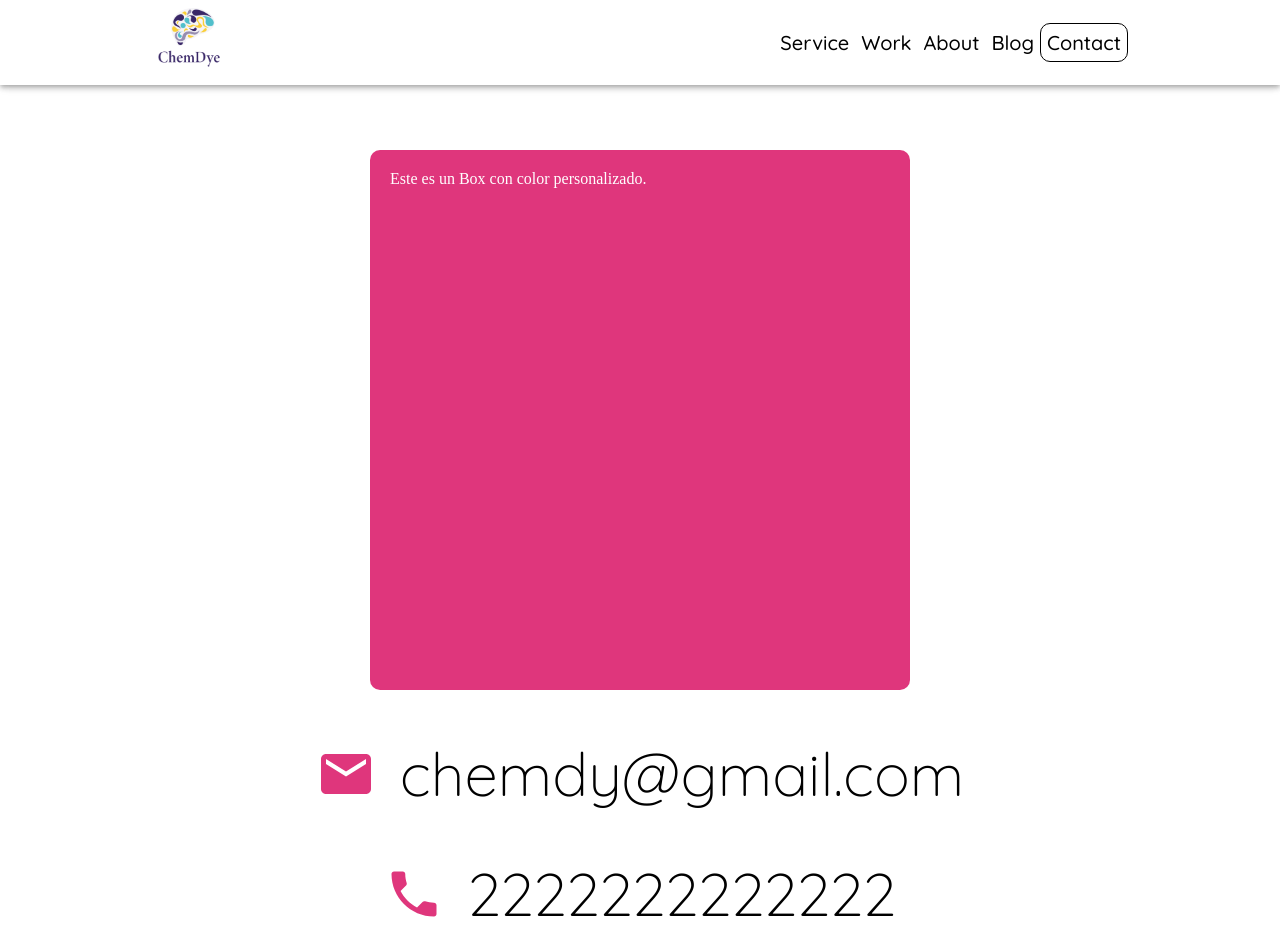
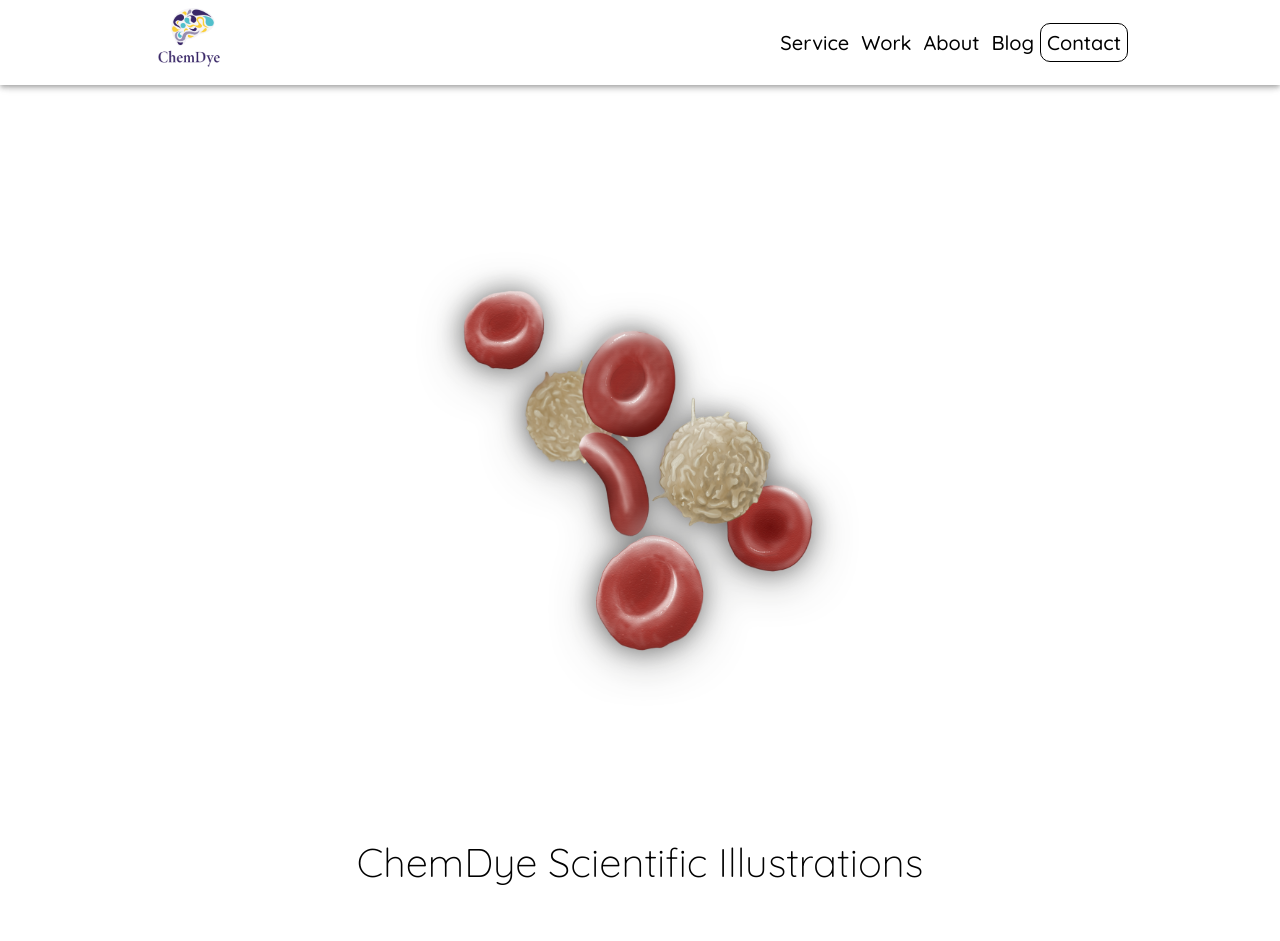
Before and after one commit to Anieto86/chem-dye-2023, a React (Vite) app: page /Contact in a window 1280 px wide. Shown: the top 941 px of the page. Built offline with nearby package versions, Linux system fonts and the light colour scheme.

Commit message:
update second review

```diff
--- a/src/components/About.jsx
+++ b/src/components/About.jsx
@@ -1,4 +1,4 @@
-import { Grid, Typography } from '@mui/material';
+import { Divider, Grid, Typography } from '@mui/material';
 import { ContactBtn } from './common/ContactBtn';
 import aboutImg from '../assets/img/MyPicProfile_V2.png';
 import { Link } from 'react-router-dom';
@@ -26,15 +26,8 @@ export const About = () => {
           >
             communicator
           </Typography>
-          <Grid item xs={9.5}>
-            <Link
-              target="_blank"
-              to={`https://us21.list-manage.com/contact-form?u=d18dcd67615ab44686e887477&form_id=614480122771aa21de77d4b637966f22`}
-            >
-              <ContactBtn title="Connect with us" />
-            </Link>
-          </Grid>
         </Grid>
+
         <Grid item xs={4}>
           <img
             src={aboutImg}
@@ -51,7 +44,44 @@ export const About = () => {
         alignItems="center"
         sx={{ mb: 30 }}
       >
+        <Grid item xs={8}>
+          <Typography
+            variant="body1"
+            fontWeight={600}
+            sx={{ fontSize: 40, textAlign: 'center' }}
+          >
+            Welcome to
+            <span style={{ color: '#DF367C' }}>
+              {' '}
+              ChemDye Scientific Illustrations,{' '}
+            </span>
+            a studio dedicated to{' '}
+            <span style={{ color: '#DF367C' }}>
+              {' '}
+              visual science communication,{' '}
+            </span>
+            where art and science merge seamlessly.
+          </Typography>
+        </Grid>
         <Grid item xs={10}>
+          <Divider
+            sx={{
+              my: 9,
+              backgroundColor: '#ff6f80',
+            }}
+          />
+        </Grid>
+
+        <Grid item xs={10}>
+          <Divider
+            sx={{
+              my: 9,
+              backgroundColor: '#ff6f80',
+            }}
+          />
+        </Grid>
+
+        {/* <Grid item xs={10}>
           <Typography sx={{ fontSize: 30 }}>
             Welcome to ChemDye Scientific Illustrations, a studio dedicated to
             visual science communication, where art and science merge
@@ -87,6 +117,14 @@ export const About = () => {
             is communicated. Together, we can bring science to life through
             captivating visuals that ignite curiosity, spark
           </Typography>
+        </Grid> */}
+        <Grid item xs={9.5}>
+          <Link
+            target="_blank"
+            to={`https://us21.list-manage.com/contact-form?u=d18dcd67615ab44686e887477&form_id=614480122771aa21de77d4b637966f22`}
+          >
+            <ContactBtn title="Connect with us" />
+          </Link>
         </Grid>
       </Grid>
     </>
--- a/src/components/Contact.jsx
+++ b/src/components/Contact.jsx
@@ -3,7 +3,8 @@ import EmailIcon from '@mui/icons-material/Email';
 import LocalPhoneIcon from '@mui/icons-material/LocalPhone';
 import { ContactBtn } from './common/ContactBtn';
 import { Link } from 'react-router-dom';
-import { Box } from '@mui/system';
+// import { Box } from '@mui/system';
+import contactImg from '../assets/img/Blood.png';
 
 // import { MailchimpFormContainer } from '../components/common/MailchimpFormContainer';
 // <MailchimpFormContainer />
@@ -14,45 +15,43 @@ const contactInfo = [
       <EmailIcon
         sx={{
           color: '#DF367C',
-          fontSize: 60,
+          fontSize: 40,
           display: 'flex',
           alignItems: 'center',
         }}
       />
     ),
-    text: 'chemdy@gmail.com',
+    text: 'si.chemdye@gmail.com',
   },
   {
     icon: (
       <LocalPhoneIcon
         sx={{
           color: '#DF367C',
-          fontSize: 60,
+          fontSize: 40,
           display: 'flex',
           alignItems: 'center',
         }}
       />
     ),
-    text: '2222222222222',
+    text: '+61 0466252387',
   },
 ];
 
 export const Contact = () => {
   return (
-    <Grid container justifyContent="center" alignItems="center" spacing={6}>
+    <Grid container justifyContent="center" spacing={6}>
+      <Grid item display="flex" justifyContent="center" xs={12}>
+        <img
+          src={contactImg}
+          alt="Image 1"
+          style={{ width: '50%', height: 'auto' }}
+        />
+      </Grid>
       <Grid item>
-        <Box
-          sx={{
-            backgroundColor: '#DF367C',
-            color: 'white',
-            padding: '20px',
-            borderRadius: '10px',
-            height: 500,
-            width: 500,
-          }}
-        >
-          Este es un Box con color personalizado.
-        </Box>
+        <Typography variant="h2" sx={{ fontSize: 40 }}>
+          ChemDye Scientific Illustrations
+        </Typography>
       </Grid>
       {contactInfo.map((contact) => (
         <Grid
@@ -66,7 +65,9 @@ export const Contact = () => {
         >
           <Grid item>{contact.icon}</Grid>
           <Grid item>
-            <Typography variant="h2">{contact.text}</Typography>
+            <Typography variant="h2" sx={{ fontSize: 40 }}>
+              {contact.text}
+            </Typography>
           </Grid>
         </Grid>
       ))}
--- a/src/components/Service.jsx
+++ b/src/components/Service.jsx
@@ -1,9 +1,9 @@
-import { Box, Divider, Grid, Typography } from '@mui/material';
+import { Divider, Grid, Typography } from '@mui/material';
 import img1 from '../assets/Icons/01-WORKSHOP-service.png';
 import img2 from '../assets/Icons/02-GUIDANCE-service.png';
 import img3 from '../assets/Icons/03-Illustrations-service.png';
 import { ContactBtn } from './common/ContactBtn';
-import React from 'react';
+
 import { Link } from 'react-router-dom';
 
 export const Service = () => {
@@ -62,7 +62,7 @@ export const Service = () => {
                   sx={{
                     my: 5,
                     backgroundColor: '#ff6f80',
-                    width: 400,
+                    width: 300,
                   }}
                 />
               </Grid>
--- a/src/components/common/layouts/Footer.jsx
+++ b/src/components/common/layouts/Footer.jsx
@@ -20,9 +20,10 @@ export const Footer = () => {
         display: 'flex',
         flexDirection: 'column',
         alignItems: 'center',
+        mt: 20,
       }}
     >
-      {location.pathname !== '/Contact' && (
+      {location.pathname === '/' && (
         <Link
           target="_blank"
           to={`https://us21.list-manage.com/contact-form?u=d18dcd67615ab44686e887477&form_id=614480122771aa21de77d4b637966f22`}
```
Also changed, not shown: src/assets/img/Blood.png (renamed from src/assets/img/01.Blood.png).
